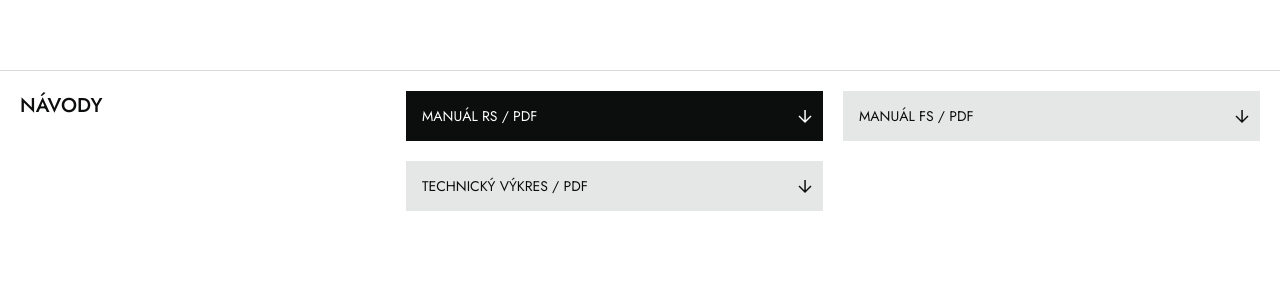
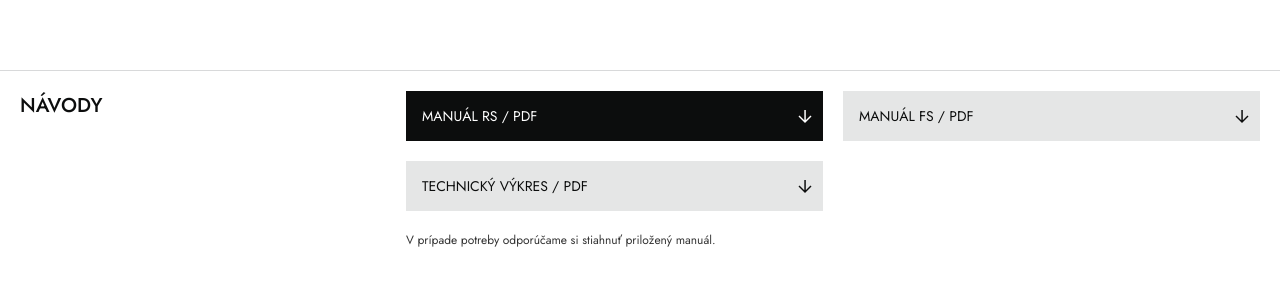
Before and after one commit to AlexanderBezugliy/test-day-tuesday, a React (Vite) app: page / in a window 1280 px wide. Shown: the part 6704-6989 px from the top of the page. Built offline with nearby package versions, Linux system fonts and the light colour scheme.

Commit message:
Navody section Fix<p>  & response

```diff
--- a/src/components/Navody.jsx
+++ b/src/components/Navody.jsx
@@ -10,7 +10,7 @@ const Navody = () => {
     ];
 
     return (
-        <div className="mb-120   w-full border-t border-[#D8D9DA]">
+        <div className="w-full border-t border-[#D8D9DA] mb-[100px] ">
             <div className="mx-auto max-w-[1440px] px-5 mt-5 flex flex-col text-[#0C0D0D]">
                 <div className="flex flex-col sizes-md:flex-row gap-5">
                     {/* left */}
@@ -19,8 +19,8 @@ const Navody = () => {
                     </div>
 
                     {/* right */}
-                    <div className="flex-[70%] grid sizes-md:grid-cols-2 gap-5">
-
+                    <div className="flex-[70%] ">
+                        <div className="grid sizes-md:grid-cols-2 gap-5">
                             {manualsData.map((manual) => (
                                 <ManualDropdown
                                     key={manual.id}
@@ -30,7 +30,9 @@ const Navody = () => {
                                     arrow={manual.arrow}
                                 />
                             ))}
+                        </div>
 
+                        <p className="mt-5 text-[#333333] text-[12px]">V prípade potreby odporúčame si stiahnuť priložený manuál.</p>
                     </div>
                 </div>
             </div>
```
Lines whose indentation alone changed are shown as unchanged.
